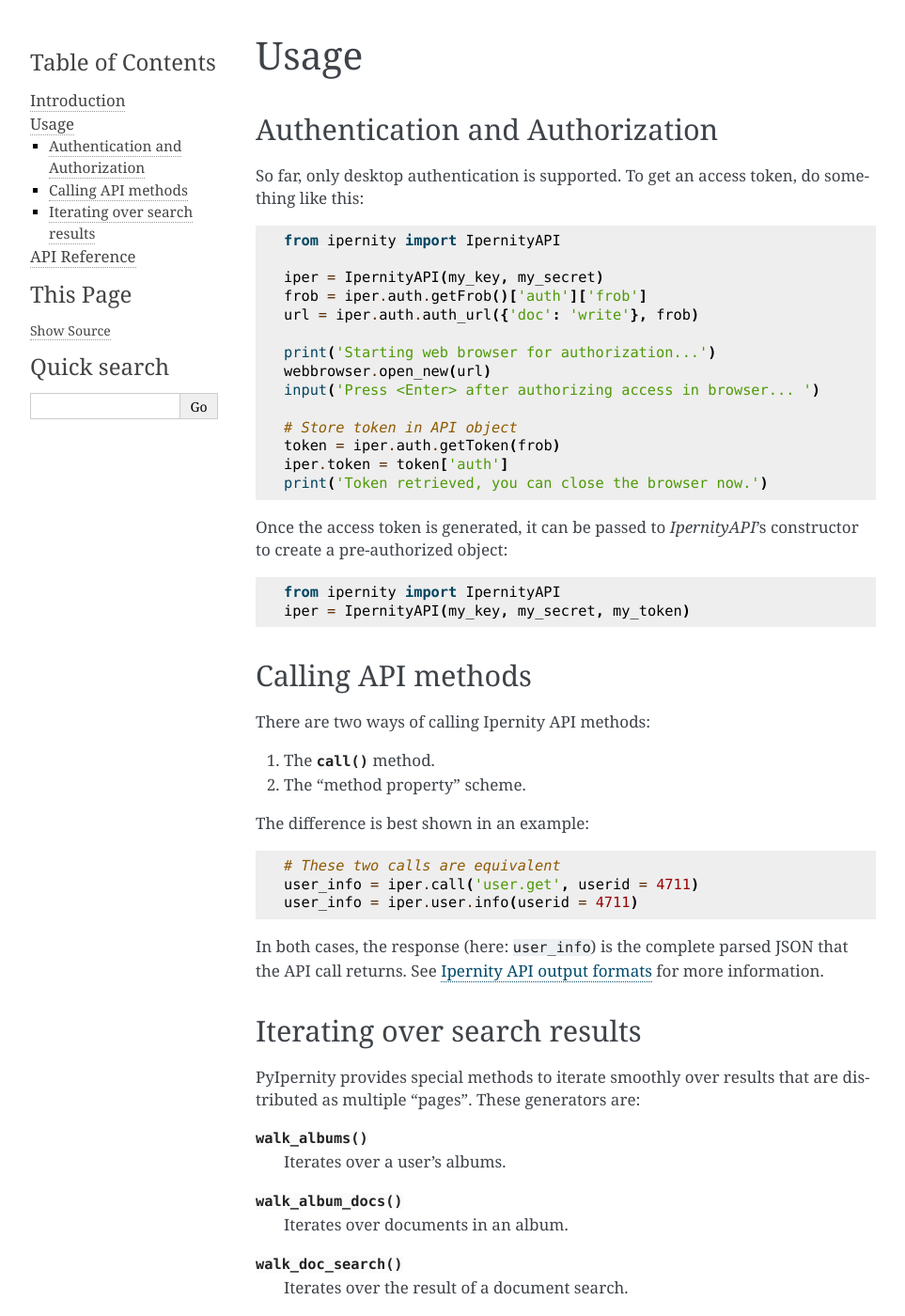
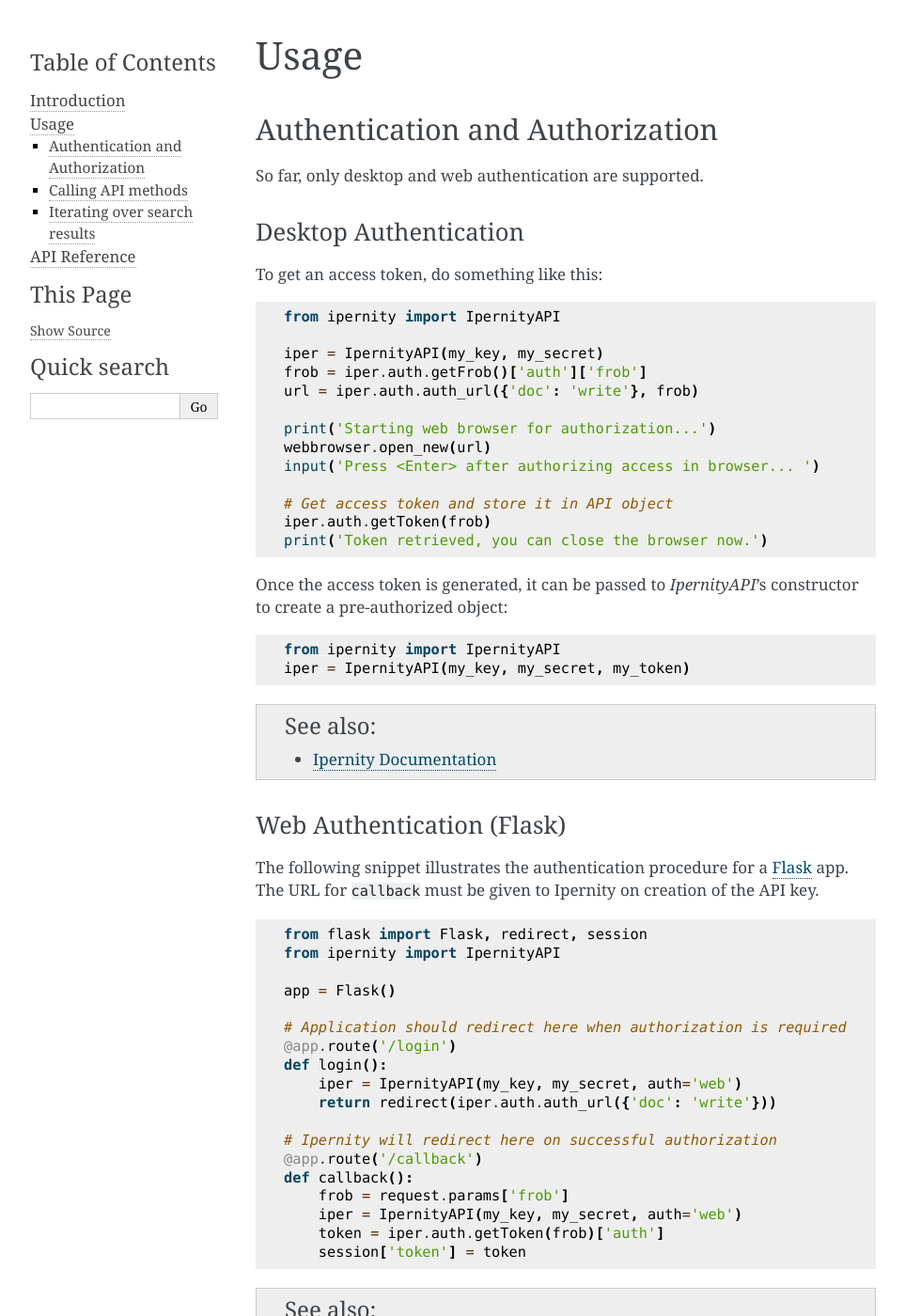
Before and after one commit to rcw-2/python-ipernity, a Sphinx documentation site: the page built from docs/usage.rst, in a window 1280 px wide and 1400 px high. Shown: the whole window at 94% size, without its empty margins (148-1111 px from the left). Built offline with Sphinx 7.4.7, drawn with Linux system fonts in a browser that asks for light colours; the version number could not be read and is left out; some of the changed text lies outside the part shown.

Commit message:
Tests and documentation for web auth

```diff
--- a/docs/api.rst
+++ b/docs/api.rst
@@ -22,6 +22,9 @@ Authenticator Classes
     .. autoclass:: DesktopAuthHandler
         :members:
 
+    .. autoclass:: WebAuthHandler
+        :members:
+
 
 Methods Class
 ----------------------------
--- a/docs/usage.rst
+++ b/docs/usage.rst
@@ -5,8 +5,13 @@ Usage
 Authentication and Authorization
 ----------------------------------
 
-So far, only desktop authentication is supported. To get an access
-token, do something like this:
+So far, only desktop and web authentication are supported.
+
+
+Desktop Authentication
+~~~~~~~~~~~~~~~~~~~~~~~~
+
+To get an access token, do something like this:
 
 .. code-block:: python
 
@@ -20,9 +25,8 @@ token, do something like this:
     webbrowser.open_new(url)
     input('Press <Enter> after authorizing access in browser... ')
 
-    # Store token in API object
-    token = iper.auth.getToken(frob)
-    iper.token = token['auth']
+    # Get access token and store it in API object
+    iper.auth.getToken(frob)
     print('Token retrieved, you can close the browser now.')
 
 Once the access token is generated, it can be passed to `IpernityAPI`'s
@@ -32,6 +36,41 @@ constructor to create a pre-authorized object:
 
     from ipernity import IpernityAPI
     iper = IpernityAPI(my_key, my_secret, my_token)
+
+.. seealso::
+    * `Ipernity Documentation <http://www.ipernity.com/help/api/auth.soft.html>`_
+
+Web Authentication (Flask)
+~~~~~~~~~~~~~~~~~~~~~~~~~~~
+
+The following snippet illustrates the authentication procedure for a
+`Flask <https://flask.palletsprojects.com/>`_ app. The URL for
+``callback`` must be given to Ipernity on creation of the API key.
+
+.. code-block:: python
+
+    from flask import Flask, redirect, session
+    from ipernity import IpernityAPI
+
+    app = Flask()
+
+    # Application should redirect here when authorization is required
+    @app.route('/login')
+    def login():
+        iper = IpernityAPI(my_key, my_secret, auth='web')
+        return redirect(iper.auth.auth_url({'doc': 'write'}))
+
+    # Ipernity will redirect here on successful authorization
+    @app.route('/callback')
+    def callback():
+        frob = request.params['frob']
+        iper = IpernityAPI(my_key, my_secret, auth='web')
+        token = iper.auth.getToken(frob)['auth']
+        session['token'] = token
+
+
+.. seealso::
+    * `Ipernity Documentation <http://www.ipernity.com/help/api/auth.web.html>`_
 
 
 Calling API methods
```
Also changed, not shown: 3 other files.
